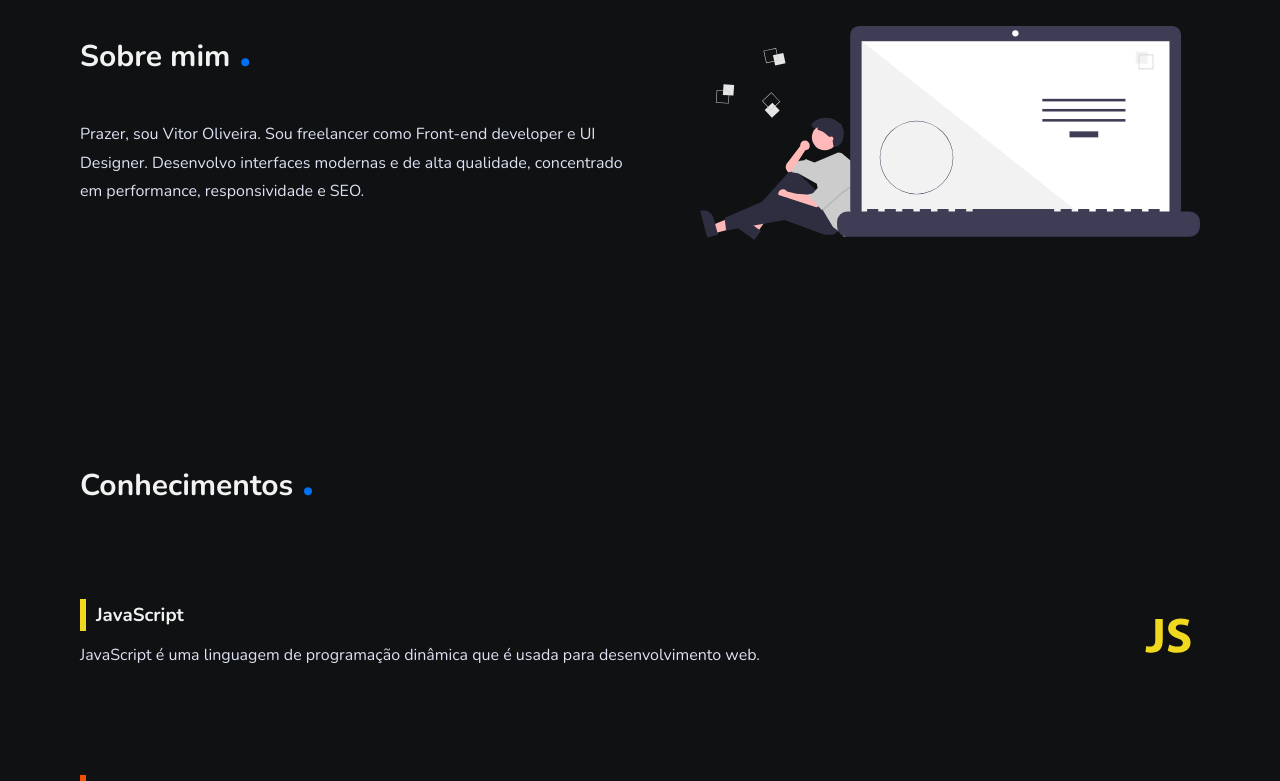
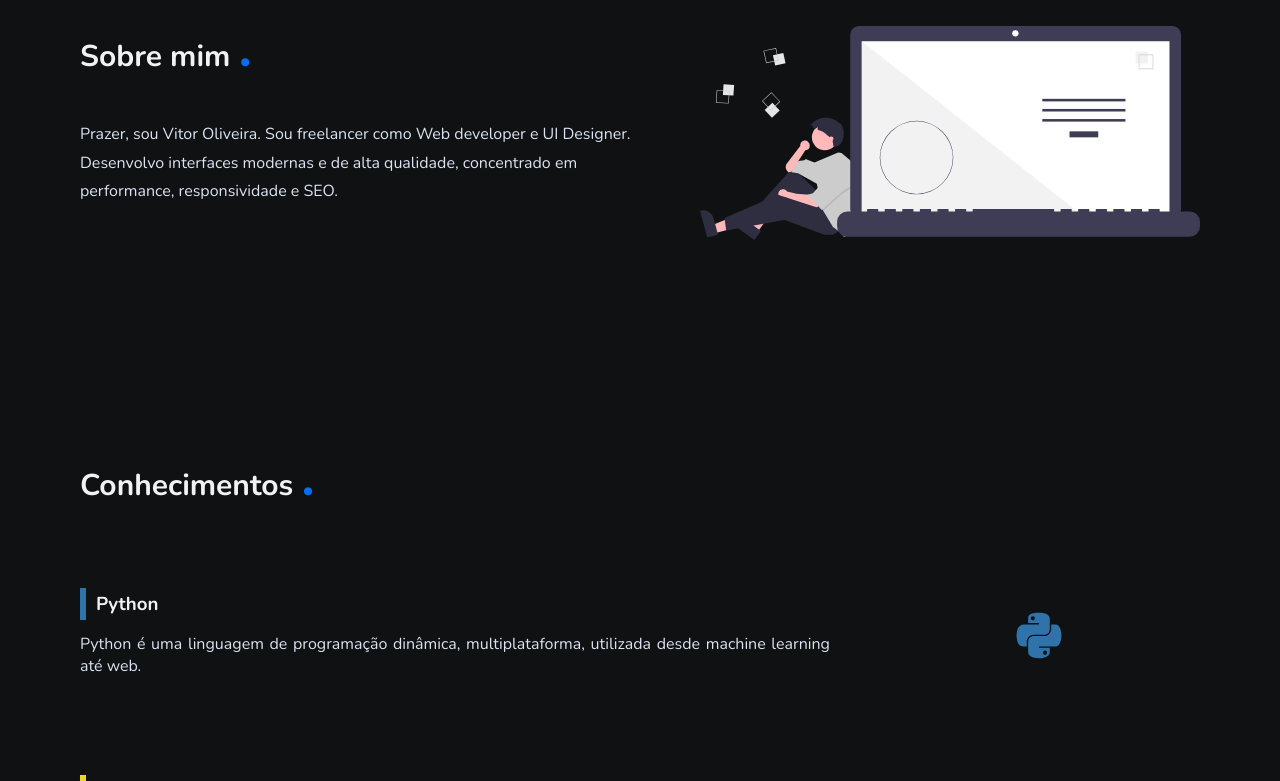
Before and after one commit to Vitor0Sant0s/Portfolio, a React (Create React App) app: page / in a window 1280 px wide. Shown: the part 760-1541 px from the top of the page. Built offline with nearby package versions, Linux system fonts and the light colour scheme.

Commit message:
Adicionando Python as stacks

```diff
--- a/src/components/2-main/1-hero/Hero.js
+++ b/src/components/2-main/1-hero/Hero.js
@@ -5,7 +5,7 @@ function Hero(){
     <Heroarea>
       <span>Ei, eu sou</span>
       <span>Vitor Oliveira</span>
-      <span>Desenvolvedor Front-end<br />que também é apaixonado por tecnologia.</span>
+      <span>Desenvolvedor Web<br />que também é apaixonado por tecnologia.</span>
       <span>Jaboticabal, Brasil</span>
     </Heroarea>
   )
--- a/src/components/2-main/2-sobre/Sobre.js
+++ b/src/components/2-main/2-sobre/Sobre.js
@@ -9,7 +9,7 @@ function Sobre(){
         <Titulo>Sobre mim <span>.</span></Titulo>
         <p>
           Prazer, sou Vitor Oliveira. Sou
-          freelancer como Front-end developer e UI Designer. Desenvolvo interfaces
+          freelancer como Web developer e UI Designer. Desenvolvo interfaces
           modernas e de alta qualidade, concentrado em performance, responsividade
           e SEO.
         </p>
--- a/src/components/2-main/3-conhecimentos/Conhecimentos.js
+++ b/src/components/2-main/3-conhecimentos/Conhecimentos.js
@@ -3,6 +3,7 @@ import React from "react";
 import { DiHtml5 } from "react-icons/di";
 import { DiCss3 } from "react-icons/di";
 import { DiReact } from "react-icons/di";
+import { DiPython } from "react-icons/di";
 import { DiJavascript1 } from "react-icons/di";
 import { SiStyledcomponents } from "react-icons/si";
 
@@ -17,6 +18,19 @@ function Conhecimentos(){
   return(
     <Stacks>
       <Titulo>Conhecimentos <span>.</span></Titulo>
+
+      <Textstack>
+        <div>
+          <Subtitulo borderColor={'#3072AA'}>Python</Subtitulo>
+          <p>
+            Python é uma linguagem de programação dinâmica, multiplataforma, utilizada desde machine learning até web.
+          </p>
+        </div>
+
+        <Icon color={'#3072AA'}>
+          <DiPython/>
+        </Icon>
+      </Textstack>
 
       <Textstack>
         <div>
--- a/src/components/2-main/3-conhecimentos/text-stack/text-stack-style.js
+++ b/src/components/2-main/3-conhecimentos/text-stack/text-stack-style.js
@@ -8,7 +8,10 @@ export const Textstack = styled.div`
   width: 100%;
 
   div{
+    max-width: 750px;
+
     p{
+
       margin-top: 1rem;
 
       text-align: justify;
@@ -16,6 +19,10 @@ export const Textstack = styled.div`
 
       width: auto;
 
+      @media screen and (min-width:1160px){
+        min-width: 750px;
+      }
+
       @media screen and (max-width:480px) {
         padding-top: 1.3rem;
       }
--- a/src/components/4-gerais/icons-stack/icons-style.js
+++ b/src/components/4-gerais/icons-stack/icons-style.js
@@ -4,6 +4,8 @@ export const Icon = styled.div`
 
   font-size: 64px;
   padding-top: 24px;
+  padding-left: 3rem;
+  margin: 0 auto;
   color: ${props => props.color};
 
   @media screen and (max-width:1160px){
```
Also changed, not shown: src/components/2-main/4-projetos/Projetos.js (+0 -10 lines), src/components/4-gerais/card/Card.js (deleted, +0 -23 lines), src/components/4-gerais/card/card-style.js (deleted, +0 -43 lines).
